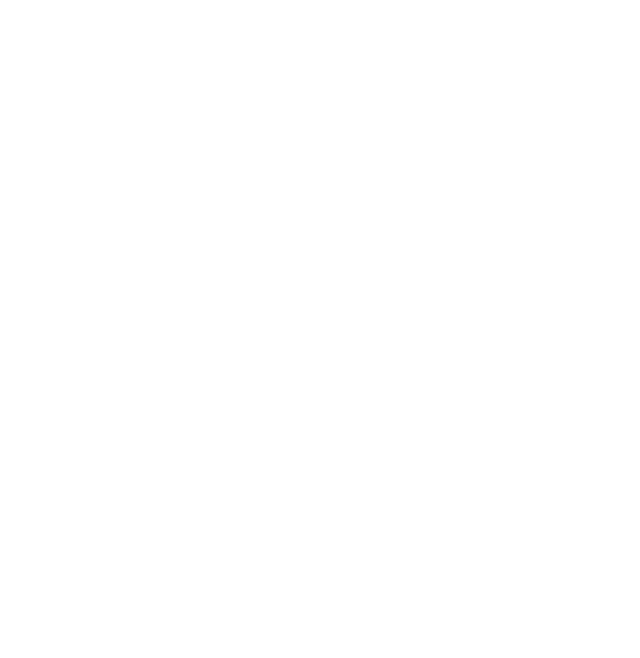
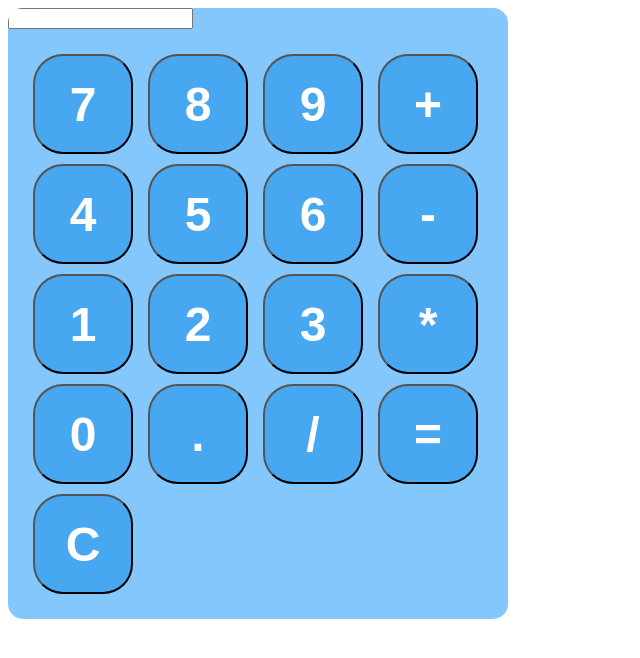
Before and after one commit to eduuuards/Kalkulators, a plain HTML site: page index.html in a window 1280 px wide. Shown: the whole page, without its empty margins (0-640 px from the left). Drawn offline with Linux system fonts and the light colour scheme.

Commit message:
Izveidota kalkulatora forma, cipari un pagaidu versija vizualajam noformējumam

```diff
--- a/index.html
+++ b/index.html
@@ -7,7 +7,28 @@
   <title>Kalkulators</title>
   <link href="style.css" rel="stylesheet" type="text/css" />
 </head>
+  <div id="kalkulators">
+      <input id="display" readonly>
+      <div id="pogas">
 
+        <button onclick="rakstitDisp('7')">7</button>
+        <button onclick="rakstitDisp('8')">8</button>
+        <button onclick="rakstitDisp('9')">9</button>
+        <button onclick="rakstitDisp('+')">+</button>
+        <button onclick="rakstitDisp('4')">4</button>
+        <button onclick="rakstitDisp('5')">5</button>
+        <button onclick="rakstitDisp('6')">6</button>
+        <button onclick="rakstitDisp('-')">-</button>
+        <button onclick="rakstitDisp('1')">1</button>
+        <button onclick="rakstitDisp('2')">2</button>
+        <button onclick="rakstitDisp('3')">3</button>
+        <button onclick="rakstitDisp('*')">*</button>
+        <button onclick="rakstitDisp('0')">0</button>
+        <button onclick="rakstitDisp('.')">.</button>
+        <button onclick="rakstitDisp('/')">/</button>
+        <button onclick="aprekinat()">=</button>
+        <button onclick="notiritDisp">C</button>
+  </div>
 <body>
   <script src="script.js"></script>
 </body>
--- a/style.css
+++ b/style.css
@@ -1,4 +1,27 @@
-html {
-  height: 100%;
-  width: 100%;
+#kalkulators{
+  font-family: 'Roboto', sans-serif;
+  background-color: #83c7fc;
+  border-radius: 15px;
+  max-width: 500px;
+  overflow:hidden;
+
 }
+#pogas{
+  display:grid;
+  grid-template-columns: repeat(4, 1fr);
+  gap: 10px;
+  padding: 25px;
+}
+
+button{
+  width: 100px;
+  height: 100px;
+  border-radius: 30px;
+  border-color: none;
+  background-color: #47a7f0;
+  color: white;
+  font-size: 3rem;
+  font-weight: bold;
+  cursor: pointer;
+
+}
```
